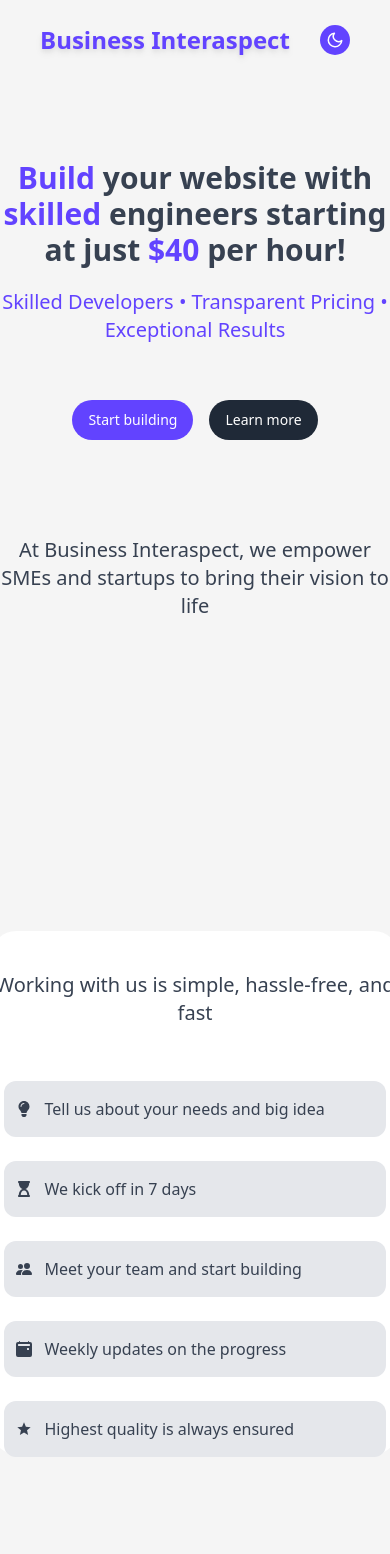
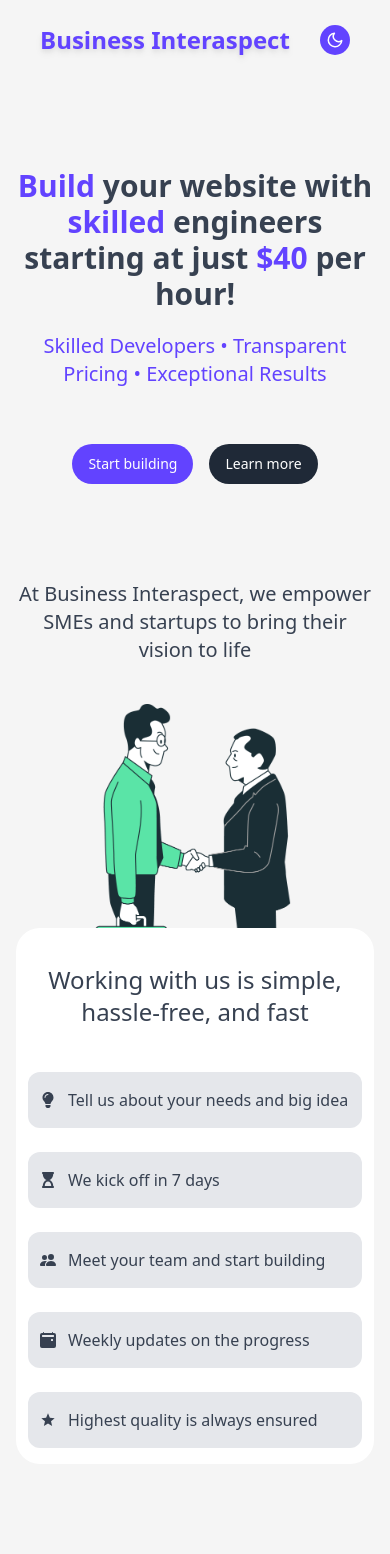
Before and after one commit to ImranAhmed26/business-interaspect-frontend, a Next.js app: page / in a window 390 px wide. Shown: the top 1554 px of the page. Built offline with nearby package versions, Linux system fonts and the light colour scheme.

Commit message:
Update: Responsiveness Process

```diff
--- a/src/app/(home)/layout.tsx
+++ b/src/app/(home)/layout.tsx
@@ -7,12 +7,18 @@ export default function RootLayout({
   children: React.ReactNode;
 }) {
   return (
-    <>
-      <PrimaryNavbar />
-      <main className='flex flex-col items-center px-4 py-20'>
-        <div className='max-w-7xl'>{children}</div>
+    <div className='flex flex-col min-h-screen'>
+      <header>
+        <PrimaryNavbar />
+      </header>
+
+      <main className='flex-grow px-4 py-20'>
+        <div className='max-w-7xl mx-auto'>{children}</div>
       </main>
-      <Footer />
-    </>
+
+      <footer>
+        <Footer />
+      </footer>
+    </div>
   );
 }
--- a/src/components/Home/Banner/index.tsx
+++ b/src/components/Home/Banner/index.tsx
@@ -17,17 +17,17 @@ const Banner = () => {
 
   return (
     <motion.div
-      className='flex flex-col items-center gap-4 w-full h-[80vh]'
+      className='flex flex-col items-center gap-4 w-full lg:h-[80vh] sm:px-4 md:px-8 py-2 '
       variants={containerVariants()}
       initial='hidden'
       animate='visible'
     >
       <motion.div
-        className='space-y-5 max-w-4xl mx-auto text-center'
+        className='space-y-5 lg:max-w-4xl mx-auto text-center'
         variants={itemVariants()}
       >
         <motion.h1
-          className='text-3xl font-extrabold mx-auto sm:text-6xl'
+          className='text-3xl md:text-4xl lg:text-6xl font-extrabold mx-auto '
           variants={itemVariants()}
         >
           {HighlightWords(BannerData.title, HighLightedWords)}
--- a/src/components/Home/Process/index.tsx
+++ b/src/components/Home/Process/index.tsx
@@ -21,26 +21,34 @@ const Process = () => {
   if (!mounted) return <div>[]</div>;
   return (
     <motion.div
-      className='flex flex-col items-center gap-4 w-full pt-24 lg:pt-0 z-10'
+      className='relative flex flex-col items-center gap-4 w-ful mt-40 md:mt-0 pt-24 lg:pt-0 z-10 bg-indigo-30'
       variants={containerVariants(0.2)} // Stagger children with a smooth delay
       initial='hidden'
       whileInView='visible'
       viewport={{ once: true }}
     >
+      <div className='absolute -top-32 md:hidden'>
+        <Image
+          src={PartnershipLight}
+          alt='partnership'
+          width={200}
+          height={100}
+        />
+      </div>
       <motion.div
-        className='relative w-full max-w-7xl h-[62vh] lg:h-[70dvh] space-y-5 mx-auto py-10 sm:p-10 text-center bg-white dark:bg-gray-900/80 rounded-3xl flex gap-4 lg:overflow-hidden'
+        className='relative w-ful max-w-7xl  lg:h-[70dvh] space-y-5 mx-auto py-9 sm:p-10 text-center bg-white dark:bg-gray-900/80 rounded-3xl flex gap-4 lg:overflow-hidden'
         variants={itemVariants(0.5, 30)} // Customize animation for this container
       >
-        <div className='max-w-fit'>
+        <div className='max-w-fi'>
           <H3 para={`Working with us is simple, hassle-free, and fast`} />
           <motion.div
             variants={containerVariants(0.4)} // Stagger speed for the list
-            className='pt-10 h-full flex flex-col justify-center'
+            className='lg:pt-10 h-full flex flex-col justify-center'
           >
             {ProcessData.map((point, index: number) => (
               <motion.div
                 key={index}
-                className='max-w-md sm:text-xl flex gap-3 items-center font-normal bg-gray-200 dark:bg-[#1a2744] m-3 py-4 px-3 rounded-xl cursor-pointer'
+                className='lg:max-w-md md:text-xl flex gap-3 items-center font-normal bg-gray-200 dark:bg-[#1a2744] m-3 py-4 px-3 rounded-xl cursor-pointer'
                 variants={itemVariants(0.5, 20)} // Slight upward motion for items
               >
                 {point.iconLight} {point.text}
@@ -50,7 +58,7 @@ const Process = () => {
         </div>
 
         <motion.div
-          className='absolute right-16 -top-60 -z-10 w-48 md:w-64 lg:right-24 lg:top-0 lg:z-10 lg:w-fit'
+          className='hidden md:grid items-end md:w-64 bg-rose-20 lg:right-24 lg:top-0 lg:z-10 lg:w-fit'
           initial={{ opacity: 0, x: 100 }} // Image starts off-screen to the right
           whileInView={{ opacity: 1, x: 0 }} // Animation triggers on scroll
           viewport={{ once: true, amount: 0.5 }} // Trigger when 50% of the image is in view
--- a/src/components/Interface/Typography/H3.tsx
+++ b/src/components/Interface/Typography/H3.tsx
@@ -5,7 +5,7 @@ import { itemVariants } from '@/components/Shared/FramerConsts';
 const H3 = ({ para }: { para: string }) => {
   return (
     <motion.h3
-      className='text-xl font-medium sm:font-normal sm:text-3xl text-center max-w-5xl font-base mx-auto '
+      className='text-2xl font-medium sm:font-normal sm:text-3xl text-center max-w-5xl font-base mx-auto '
       variants={itemVariants()}
     >
       {para}
```
